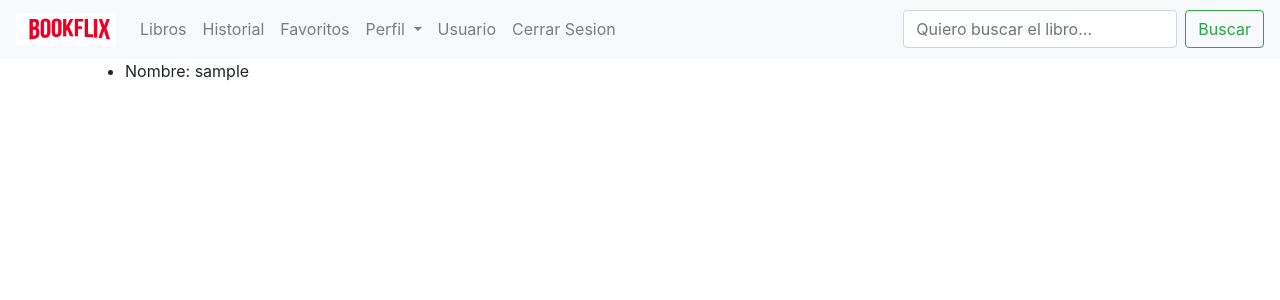
After one commit to sebacris97/demo2, a Django app: page /verDatos/ in a window 1280 px wide. The commit adds this page. Shown: the top 300 px of the page. Run offline with Django 3.2, Linux system fonts and the light colour scheme; a user stored in the database is signed in; tables that the repository leaves empty hold one stand-in row (values such as "Sample post"); some libraries are stand-ins or nearby versions.

Commit message:
branch new pepe

```diff
--- a/bookflix/settings.py
+++ b/bookflix/settings.py
@@ -86,7 +86,7 @@ DATABASES = {
         'ENGINE': 'django.db.backends.postgresql_psycopg2',
         'NAME': 'bookflixdb',
 		'USER': 'postgres',
-		'PASSWORD': 'contrasena',
+		'PASSWORD': 'Deth2000',
 		'DATABASE_PORT':'5432',
     }
 }
--- a/bookflix/urls.py
+++ b/bookflix/urls.py
@@ -37,6 +37,7 @@ urlpatterns = [
                 path('verLibros/', views.ver_libros, name='verLibros'),
                 path('verLibros/<str:choice>', views.ver_libros, name='verLibros'),
                 path('verCapitulos/<int:pk>', views.ver_capitulos, name='verCapitulos'),
+                path('verDatos/', views.verusuario, name='verDatos'),
                 path('borrar_comentario/<int:comentariopk>/<int:libropk>', views.borrarComentario, name='borrar_comentario'),
                   # <int:pk> significa que ver capitulos recibe de parametro la en pk
                   # la clave primaria del libro desde el template que se lo llama (desde verLibros)
--- a/bookflixapp/models.py
+++ b/bookflixapp/models.py
@@ -114,12 +114,14 @@ class Usuario(models.Model):
                        'Debe introducir un numero de 16 digitos')], verbose_name="Tarjeta de credito")
     fecha_de_nacimiento = models.DateField(verbose_name='Fecha de nacimiento')
     cantPerfiles = models.IntegerField(default=2)
+
     class Meta:
         ordering = ["user__email", "fecha_de_nacimiento"]
         verbose_name_plural = "Usuarios"
 
     def __str__(self):
         return self.user.email
+
 
 class Trailer(models.Model):
 
--- a/bookflixapp/templates/base.html
+++ b/bookflixapp/templates/base.html
@@ -64,6 +64,11 @@
         </div>
       </li>
 
+        <li class="nav-item">
+            <a class="nav-link" href="/verDatos" method="POST" tabindex="-1" aria-disabled="true">Usuario</a>
+
+        </li>
+
       <li class="nav-item">
          <a class="nav-link" href="{% url 'logout' %}" tabindex="-1" aria-disabled="true">Cerrar Sesion</a>
       </li>
--- a/bookflixapp/templates/crear_perfil.html
+++ b/bookflixapp/templates/crear_perfil.html
@@ -5,7 +5,9 @@
 {% block content %}
 
 <h2>Crear Perfil</h2>
-
+{% if form == None %}
+    <h3>El nombre de perfil ya esta en uso</h3>
+{% else %}
     {% if cant1 <= cant2 %}
         <h3>No se pueden agregar perfiles, cantidad de perfiles alcanzada</h3>
     {% else %}
@@ -15,6 +17,6 @@
             <button type="submit">Crear</button>
         </form>
     {% endif %}
-
+{% endif %}
 
 {% endblock %}
--- /dev/null
+++ b/bookflixapp/templates/ver_usuario.html
@@ -0,0 +1,11 @@
+{% extends 'base.html' %}
+
+{% block content %}
+
+<title>Datos de Usuario</title>
+
+    <ul>
+        <li>Nombre: {{ user.username }}</li>
+    </ul>
+
+{% endblock %}
--- a/bookflixapp/views.py
+++ b/bookflixapp/views.py
@@ -203,7 +203,7 @@ def createprofile(request):
     c = pp.count()
     u = usuario.cantPerfiles
     if request.method == "POST":
-        form = CreateProfileForm(data=request.POST)
+        form = CreateProfileForm(user=user, data=request.POST)
         if form.is_valid():
             profilename = form.cleaned_data["profilename"]
             p = Perfil.objects.filter(usuario=usuario, selected=True)
@@ -213,10 +213,12 @@ def createprofile(request):
             profile = Perfil(usuario=usuario, username=profilename)
             profile.save()
             if profile is not None:
-                return redirect("/")
+                return HttpResponseRedirect("/")
+        else:
+            return render(request, "crear_perfil.html", {'form': None})
     else:
-        form = CreateProfileForm()
-        return render(request, "crear_perfil.html", {'form': form})
+        form = CreateProfileForm(user)
+        return render(request, "crear_perfil.html", {'form': form, 'cant1': usuario.cantPerfiles, 'cant2': c})
 
 
 @login_required
@@ -262,3 +264,13 @@ def selecperfil(request):
 
     #renderizo el template con los perfiles del usuario logueado
     return render(request, 'selec_perfil.html', {"perfiles": perfiles,"p_actual":p_actual})
+
+
+@login_required
+def verusuario(request):
+    if request.method == 'POST':
+        pass
+    else:
+        user = request.user
+        usuario = Usuario.objects.get(user=user)
+        return render(request, 'ver_usuario.html', {'user': user, 'usuario': usuario})
```
Also changed, not shown: bookflixapp/forms.py (+15 -0 lines). Lines whose indentation alone changed are shown as unchanged.
